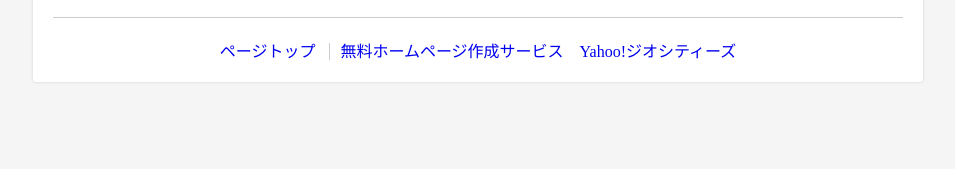
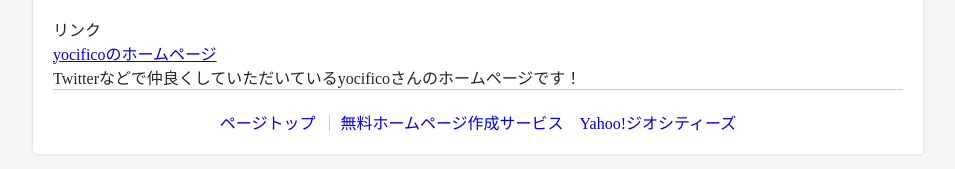
Before and after one commit to a2ikm/geocities, a plain HTML site: page index.html in a window 1280 px wide. Shown: the part 815-984 px from the top of the page, without its empty margins (162-1117 px from the left). Before the commit the page ends 917 px from the top, so only its background shows below. Drawn offline with Linux system fonts and the light colour scheme.

Commit message:
link to yocifico's page

```diff
--- a/index.html
+++ b/index.html
@@ -157,6 +157,11 @@
             <div class="userDefaultMainVisual"><img src="https://s.yimg.jp/images/geo/contents/v1/images/user_img_htmlMv_01.jpg" width="100%"></div>
             <h1 class="userDefaultHdrTxt">aerial_foxのホームページ</h1>
             <p class="userDefaultLeadTxt">まずはタイトルと文章を入力しましょう。メインの写真をお気に入りの写真に変更すればあなただけのホームページの出来上がりです。</p>
+            <h1>リンク</h1>
+            <dl>
+                <dt><a href="http://www.geocities.jp/yocifico/">yocificoのホームページ</a></dt>
+                <dd>Twitterなどで仲良くしていただいているyocificoさんのホームページです！</dd>
+            </dl>
             <div class="userDefaultLinkTxt">
                 <a href="index.html">ページトップ</a>
                 <a href="https://geocities.yahoo.co.jp/">無料ホームページ作成サービス　Yahoo!ジオシティーズ</a>
```
